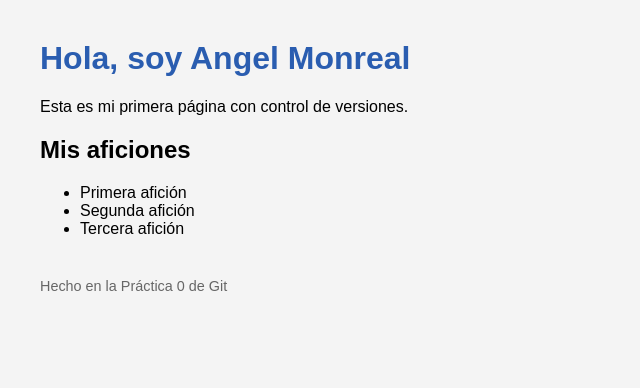
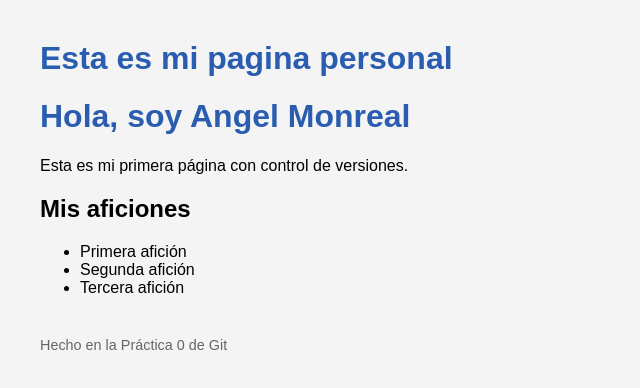
Before and after one commit to AngelMonrealEscudero/mi-primer-repo, a plain HTML site: page index.html in a window 1280 px wide. Shown: the whole page, without its empty margins (0-640 px from the left). Drawn offline with Linux system fonts and the light colour scheme.

Commit message:
Cambiar Titulo rama B

```diff
--- a/index.html
+++ b/index.html
@@ -6,6 +6,7 @@
   <link rel="stylesheet" href="estilos.css">
 </head>
  <body>
+  <h1>Esta es mi pagina personal</h1>
   <h1>Hola, soy Angel Monreal</h1>
   <p>Esta es mi primera página con control de versiones.</p>
   <h2>Mis aficiones</h2>
```
